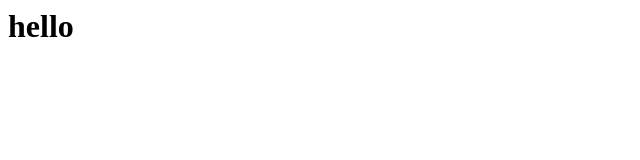
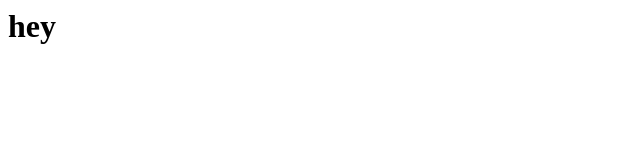
Before and after one commit to MrCuffe/openGameArt, a plain HTML site: page index.html in a window 1280 px wide. Shown: the full height of the page, 0-640 px from the left. Drawn offline with Linux system fonts and the light colour scheme.

Commit message:
Update index.html
added html tags

```diff
--- a/index.html
+++ b/index.html
@@ -1 +1,3 @@
-<h1>hello</h1>
+<html>
+  <h1>hey</h1>
+</html
```
